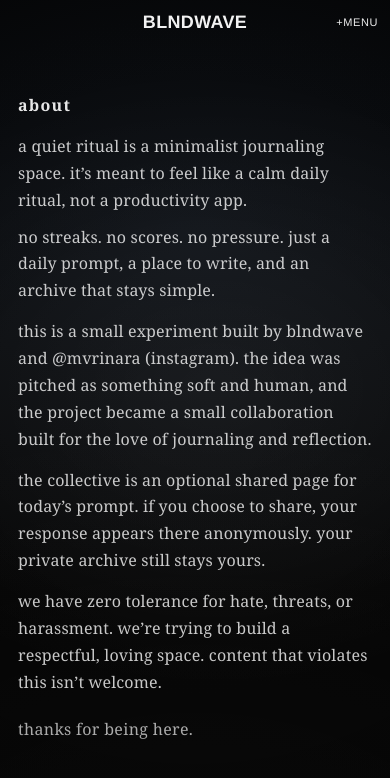
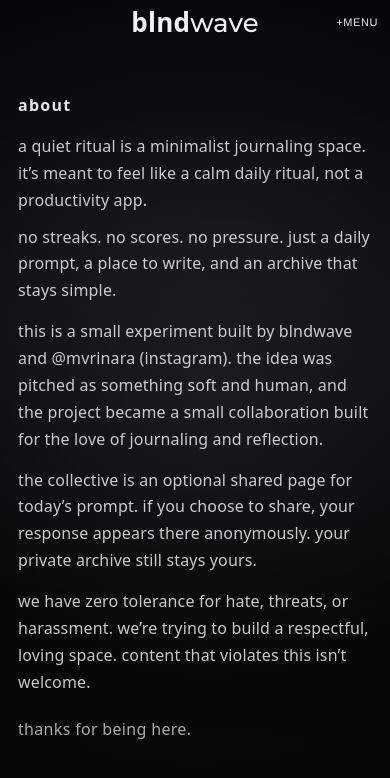
Before and after one commit to MohannadDukhan/a-quiet-ritual, a Next.js app: page /about in a window 390 px wide. Shown: the top 778 px of the page. Built offline with nearby package versions, Linux system fonts and the light colour scheme; no server answers.

Commit message:
interface changes

```diff
--- a/src/app/forgot-password/page.tsx
+++ b/src/app/forgot-password/page.tsx
@@ -39,8 +39,8 @@ export default function ForgotPasswordPage() {
         <BwNavButton href="/sign-in">
           back
         </BwNavButton>
-        <span className="bw-brand">forgot password</span>
-        <span className="bw-brand" style={{ opacity: 0 }}>
+        <span className="bw-topLabel">forgot password</span>
+        <span className="bw-topLabel" style={{ opacity: 0 }}>
           ghost
         </span>
       </div>
--- a/src/app/globals.css
+++ b/src/app/globals.css
@@ -5,6 +5,12 @@
 html,
 body {
   height: 100%;
+}
+
+:root {
+  --bw-nav-font: "Helvetica Neue", Helvetica, Arial, system-ui, -apple-system, "Segoe UI", Roboto, sans-serif;
+  --bw-body-font: system-ui, -apple-system, "Segoe UI", Roboto, Helvetica, Arial, sans-serif;
+  --bw-brand-blnd-font: Futura, "Futura PT", "Avenir Next", Avenir, "Century Gothic", system-ui, sans-serif;
 }
 
 /* layout safety */
@@ -15,7 +21,7 @@ body {
 }
 
 .bw-ui {
-  font-family: "Helvetica Neue", Helvetica, Arial, system-ui, -apple-system, "Segoe UI", Roboto, sans-serif;
+  font-family: var(--bw-body-font);
   font-size: 13px;
   font-weight: 500;
   line-height: 1.35;
@@ -24,9 +30,17 @@ body {
 }
 
 .bw-writing {
-  font-family: ui-serif, Georgia, "Times New Roman", serif;
+  font-family: var(--bw-body-font);
   font-size: 17px;
-  line-height: 1.72;
+  line-height: 1.7;
+  letter-spacing: 0.01em;
+  text-transform: lowercase;
+}
+
+.bw-body {
+  font-family: var(--bw-body-font);
+  font-size: 16px;
+  line-height: 1.7;
   letter-spacing: 0.01em;
   text-transform: lowercase;
 }
@@ -37,7 +51,7 @@ body {
 }
 
 .bw-navBar {
-  font-family: "Helvetica Neue", Helvetica, Arial, system-ui, -apple-system, "Segoe UI", Roboto, sans-serif;
+  font-family: var(--bw-nav-font);
 }
 
 .bw-navSide {
@@ -58,17 +72,28 @@ body {
   padding: 0;
 }
 
-.bw-wordmark {
-  font-family: "Helvetica Neue", Helvetica, Arial, system-ui, -apple-system, "Segoe UI", Roboto, sans-serif;
-  font-size: clamp(18px, 2.1vw, 22px);
-  font-weight: 800;
-  letter-spacing: 0.02em;
-  line-height: 1;
-  text-transform: uppercase;
+.bw-brand {
+  display: inline-flex;
+  align-items: baseline;
+  gap: 0;
+  font-size: clamp(24px, 2.8vw, 30px);
+  line-height: 1.02;
+  text-transform: lowercase;
   text-decoration: none;
   transition: opacity 160ms ease;
 }
 
+.bw-brandBlnd {
+  font-family: var(--bw-brand-blnd-font);
+  font-weight: 600;
+  letter-spacing: 0.012em;
+}
+
+.bw-brandWave {
+  font-weight: 500;
+  letter-spacing: 0.006em;
+}
+
 .bw-brandLight {
   color: rgba(255, 255, 255, 0.95);
 }
@@ -77,16 +102,17 @@ body {
   color: rgba(16, 16, 16, 0.92);
 }
 
-.bw-wordmark:hover {
+.bw-brand:hover {
   opacity: 0.76;
 }
 
-.bw-wordmark:focus-visible {
+.bw-brand:focus-visible {
   outline: none;
   opacity: 0.76;
 }
 
 .bw-navText {
+  font-family: var(--bw-nav-font);
   font-size: 12px;
   font-weight: 500;
   letter-spacing: 0.06em;
@@ -162,6 +188,11 @@ body {
   overflow-x: hidden;
   background: #050505;
   color: rgba(255, 255, 255, 0.86);
+  font-family: var(--bw-body-font);
+  font-size: 16px;
+  line-height: 1.7;
+  letter-spacing: 0.01em;
+  text-transform: lowercase;
   transition: background-color 500ms ease, color 500ms ease;
   -webkit-font-smoothing: antialiased;
   -moz-osx-font-smoothing: grayscale;
@@ -209,12 +240,12 @@ body {
   pointer-events: auto;
 }
 
-.bw-brand {
+.bw-topLabel {
   font-size: 12px;
   letter-spacing: 0.08em;
   color: var(--text-dim);
   text-transform: lowercase;
-  font-family: "Helvetica Neue", Helvetica, Arial, system-ui, -apple-system, "Segoe UI", Roboto, sans-serif;
+  font-family: var(--bw-body-font);
 }
 
 .bw-logoLink {
@@ -243,7 +274,7 @@ body {
   letter-spacing: 0.08em;
   line-height: 1;
   text-transform: lowercase;
-  font-family: "Helvetica Neue", Helvetica, Arial, system-ui, -apple-system, "Segoe UI", Roboto, sans-serif;
+  font-family: var(--bw-body-font);
   text-decoration: none;
   display: inline-flex;
   align-items: center;
@@ -306,7 +337,7 @@ body {
   letter-spacing: 0.08em;
   color: rgba(180, 150, 255, 0.75);
   text-transform: lowercase;
-  font-family: "Helvetica Neue", Helvetica, Arial, system-ui, -apple-system, "Segoe UI", Roboto, sans-serif;
+  font-family: var(--bw-body-font);
   text-decoration: none;
 }
 
@@ -767,7 +798,7 @@ body {
   letter-spacing: 0.04em;
   color: var(--text-faint);
   text-transform: lowercase;
-  font-family: "Helvetica Neue", Helvetica, Arial, system-ui, -apple-system, "Segoe UI", Roboto, sans-serif;
+  font-family: var(--bw-body-font);
 }
 
 .bw-checkbox {
@@ -983,7 +1014,7 @@ body {
   font-size: 12px;
   letter-spacing: 0.06em;
   color: var(--text-faint);
-  font-family: "Helvetica Neue", Helvetica, Arial, system-ui, -apple-system, "Segoe UI", Roboto, sans-serif;
+  font-family: var(--bw-body-font);
   text-transform: lowercase;
 }
 
@@ -991,7 +1022,7 @@ body {
   font-size: 12px;
   letter-spacing: 0.06em;
   text-transform: lowercase;
-  font-family: "Helvetica Neue", Helvetica, Arial, system-ui, -apple-system, "Segoe UI", Roboto, sans-serif;
+  font-family: var(--bw-body-font);
   padding: 8px 12px;
   border-radius: 999px;
   background: rgba(255, 255, 255, 0.06);
@@ -1010,7 +1041,7 @@ body {
   letter-spacing: 0.08em;
   color: var(--text-faint);
   text-transform: lowercase;
-  font-family: "Helvetica Neue", Helvetica, Arial, system-ui, -apple-system, "Segoe UI", Roboto, sans-serif;
+  font-family: var(--bw-body-font);
   text-align: center;
 }
 
@@ -1020,7 +1051,7 @@ body {
   letter-spacing: 0.08em;
   text-transform: lowercase;
   color: rgba(180, 150, 255, 0.65);
-  font-family: "Helvetica Neue", Helvetica, Arial, system-ui, -apple-system, "Segoe UI", Roboto, sans-serif;
+  font-family: var(--bw-body-font);
   background: transparent;
   border: 0;
   padding: 0;
@@ -1071,7 +1102,7 @@ body {
   font-size: 12px;
   letter-spacing: 0.06em;
   color: var(--text-faint);
-  font-family: "Helvetica Neue", Helvetica, Arial, system-ui, -apple-system, "Segoe UI", Roboto, sans-serif;
+  font-family: var(--bw-body-font);
   text-transform: lowercase;
 }
 
@@ -1087,7 +1118,7 @@ body {
   font-size: 11px;
   letter-spacing: 0.06em;
   text-transform: lowercase;
-  font-family: "Helvetica Neue", Helvetica, Arial, system-ui, -apple-system, "Segoe UI", Roboto, sans-serif;
+  font-family: var(--bw-body-font);
   color: var(--text-faint);
   border: 1px solid var(--line);
   border-radius: 999px;
@@ -1561,7 +1592,7 @@ body {
   font-size: 12px;
   color: rgba(255, 255, 255, 0.42);
   letter-spacing: 0.06em;
-  font-family: "Helvetica Neue", Helvetica, Arial, system-ui, -apple-system, "Segoe UI", Roboto, sans-serif;
+  font-family: var(--bw-body-font);
 }
 
 .bw-fragDot {
@@ -1581,7 +1612,7 @@ body {
   letter-spacing: 0.08em;
   text-transform: lowercase;
   color: rgba(255, 255, 255, 0.38);
-  font-family: "Helvetica Neue", Helvetica, Arial, system-ui, -apple-system, "Segoe UI", Roboto, sans-serif;
+  font-family: var(--bw-body-font);
 }
 
 .bw-replyForm {
@@ -1625,7 +1656,7 @@ body {
   letter-spacing: 0.08em;
   text-transform: lowercase;
   color: var(--text-faint);
-  font-family: "Helvetica Neue", Helvetica, Arial, system-ui, -apple-system, "Segoe UI", Roboto, sans-serif;
+  font-family: var(--bw-body-font);
 }
 
 .bw-replyList {
@@ -1648,7 +1679,7 @@ body {
   letter-spacing: 0.06em;
   color: rgba(255, 255, 255, 0.46);
   text-transform: lowercase;
-  font-family: "Helvetica Neue", Helvetica, Arial, system-ui, -apple-system, "Segoe UI", Roboto, sans-serif;
+  font-family: var(--bw-body-font);
 }
 
 .bw-replyText {
@@ -1749,7 +1780,7 @@ body {
   letter-spacing: 0.06em;
   color: rgba(255, 255, 255, 0.32);
   text-transform: lowercase;
-  font-family: "Helvetica Neue", Helvetica, Arial, system-ui, -apple-system, "Segoe UI", Roboto, sans-serif;
+  font-family: var(--bw-body-font);
 }
 
 /* share modal */
@@ -2113,9 +2144,17 @@ body.bw-light .bw-input {
     max-height: 30px;
   }
 
-  .bw-wordmark {
-    font-size: clamp(16px, 5.2vw, 18px);
-    letter-spacing: 0.018em;
+  .bw-brand {
+    font-size: clamp(22px, 6.8vw, 26px);
+    line-height: 1;
+  }
+
+  .bw-brandBlnd {
+    letter-spacing: 0.01em;
+  }
+
+  .bw-brandWave {
+    letter-spacing: 0.004em;
   }
 
   .bw-navText {
@@ -2140,6 +2179,20 @@ body.bw-light .bw-input {
     padding: 10px;
   }
 
+  .bw-revealed .bw-stage {
+    padding-top: 132px;
+  }
+
+  .bw-revealed .bw-float {
+    transform: translateY(-14px);
+    animation: bwFloatAfterMobile 6.8s ease-in-out infinite;
+  }
+
+  .bw-revealed .bw-ball {
+    width: min(264px, 74vw) !important;
+    height: min(264px, 74vw) !important;
+  }
+
   .bw-textarea {
     min-height: 42svh;
     font-size: 16px;
@@ -2159,3 +2212,9 @@ body.bw-light .bw-input {
   }
 
 }
+
+@keyframes bwFloatAfterMobile {
+  0% { transform: translateY(-14px) translateX(0px); }
+  50% { transform: translateY(-26px) translateX(-2px); }
+  100% { transform: translateY(-14px) translateX(0px); }
+}
--- a/src/app/layout.tsx
+++ b/src/app/layout.tsx
@@ -1,12 +1,6 @@
 import "./globals.css";
-import { Arimo } from "next/font/google";
 
 import { AuthProvider } from "@/components/auth-provider";
-
-const arimo = Arimo({
-  subsets: ["latin"],
-  weight: ["400", "700"],
-});
 
 export const metadata = {
   title: "a quiet ritual",
@@ -20,7 +14,7 @@ export default function RootLayout({
 }) {
   return (
     <html lang="en">
-      <body className={arimo.className}>
+      <body className="bw-body">
         <AuthProvider>{children}</AuthProvider>
       </body>
     </html>
--- a/src/app/reset-password/page.tsx
+++ b/src/app/reset-password/page.tsx
@@ -19,8 +19,8 @@ export default async function ResetPasswordPage({ searchParams }: ResetPasswordP
           <BwNavButton href="/sign-in">
             sign in
           </BwNavButton>
-          <span className="bw-brand">reset password</span>
-          <span className="bw-brand" style={{ opacity: 0 }}>
+          <span className="bw-topLabel">reset password</span>
+          <span className="bw-topLabel" style={{ opacity: 0 }}>
             ghost
           </span>
         </div>
--- a/src/app/sign-up/page.tsx
+++ b/src/app/sign-up/page.tsx
@@ -69,7 +69,7 @@ export default function SignUpPage() {
         <BwNavButton href="/">
           back
         </BwNavButton>
-        <span className="bw-brand">create account</span>
+        <span className="bw-topLabel">create account</span>
         <BwNavButton href="/sign-in">
           sign in
         </BwNavButton>
--- a/src/app/verify-email/page.tsx
+++ b/src/app/verify-email/page.tsx
@@ -19,8 +19,8 @@ export default async function VerifyEmailPage({ searchParams }: VerifyEmailPageP
           <BwNavButton href="/sign-in">
             sign in
           </BwNavButton>
-          <span className="bw-brand">verify email</span>
-          <span className="bw-brand" style={{ opacity: 0 }}>
+          <span className="bw-topLabel">verify email</span>
+          <span className="bw-topLabel" style={{ opacity: 0 }}>
             ghost
           </span>
         </div>
--- a/src/components/layout/app-header.tsx
+++ b/src/components/layout/app-header.tsx
@@ -1,9 +1,16 @@
 import Link from "next/link";
+import { Montserrat } from "next/font/google";
 
 import { BwMenu } from "@/components/ui/bw-menu";
 
 type HeaderSection = "archive" | "collective";
 type BrandTone = "light" | "dark";
+
+const brandWaveFont = Montserrat({
+  subsets: ["latin"],
+  weight: ["400", "500", "600"],
+  display: "swap",
+});
 
 type AppHeaderProps = {
   active?: HeaderSection;
@@ -17,8 +24,9 @@ export function AppHeader({ active, brandTone = "light" }: AppHeaderProps) {
     <div className="bw-top bw-navBar">
       <div className="bw-navSide" aria-hidden="true" />
 
-      <Link href="/" className={`bw-navLogoLink bw-wordmark ${brandToneClass}`} aria-label="BLNDWAVE home">
-        BLNDWAVE
+      <Link href="/" className={`bw-navLogoLink bw-brand ${brandToneClass}`} aria-label="blndwave home">
+        <span className="bw-brandBlnd">blnd</span>
+        <span className={`${brandWaveFont.className} bw-brandWave`}>wave</span>
       </Link>
 
       <div className="bw-navSide bw-navSideRight">
--- a/src/components/reset-password-form.tsx
+++ b/src/components/reset-password-form.tsx
@@ -67,8 +67,8 @@ export function ResetPasswordForm({ email, token }: ResetPasswordFormProps) {
         <BwNavButton href="/sign-in">
           sign in
         </BwNavButton>
-        <span className="bw-brand">reset password</span>
-        <span className="bw-brand" style={{ opacity: 0 }}>
+        <span className="bw-topLabel">reset password</span>
+        <span className="bw-topLabel" style={{ opacity: 0 }}>
           ghost
         </span>
       </div>
--- a/src/components/sign-in-form.tsx
+++ b/src/components/sign-in-form.tsx
@@ -72,7 +72,7 @@ export function SignInForm({ nextPath }: SignInFormProps) {
         <BwNavButton href={nextPath}>
           back
         </BwNavButton>
-        <span className="bw-brand">sign in</span>
+        <span className="bw-topLabel">sign in</span>
         <BwNavButton href="/sign-up">
           create account
         </BwNavButton>
--- a/src/components/verify-email-state.tsx
+++ b/src/components/verify-email-state.tsx
@@ -55,8 +55,8 @@ export function VerifyEmailState({ email, token }: VerifyEmailStateProps) {
         <BwNavButton href="/sign-in">
           sign in
         </BwNavButton>
-        <span className="bw-brand">verify email</span>
-        <span className="bw-brand" style={{ opacity: 0 }}>
+        <span className="bw-topLabel">verify email</span>
+        <span className="bw-topLabel" style={{ opacity: 0 }}>
           ghost
         </span>
       </div>
```
